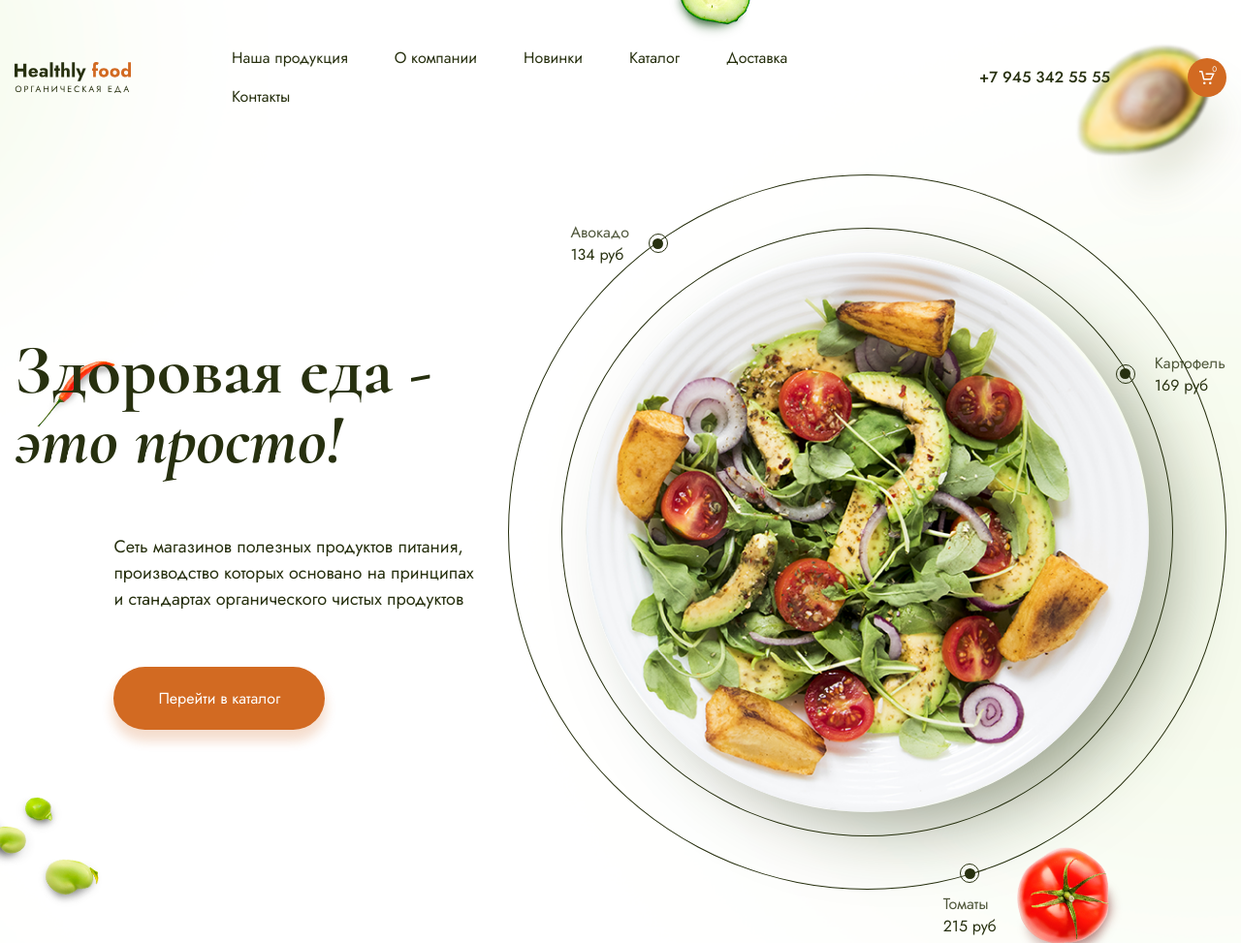
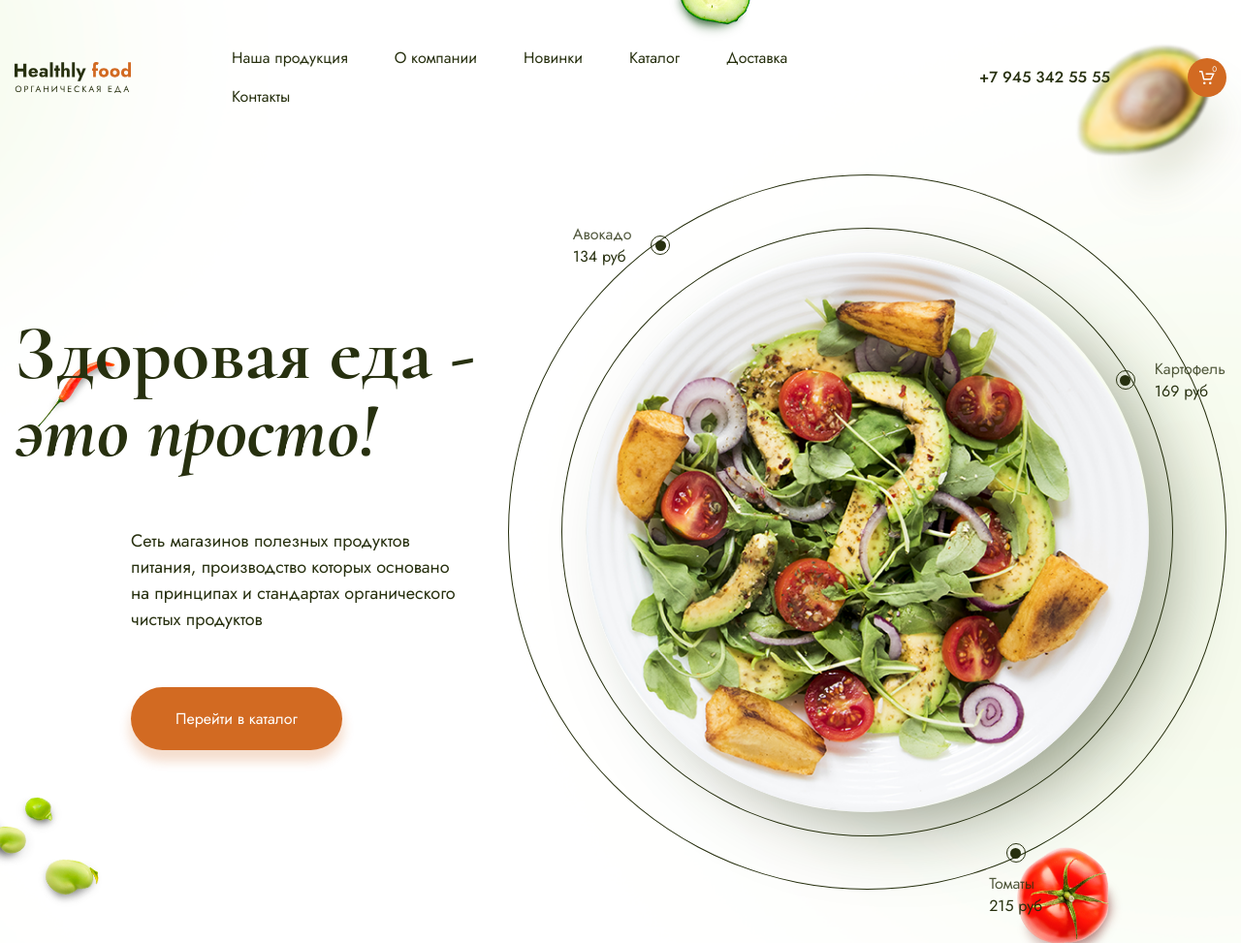
Before and after one commit to nikitor141/Module02-Shop, a website built with webpack: page src/index.html in a window 1280 px wide. Shown: the top 973 px of the page at 97% size. Built offline with nearby package versions, Linux system fonts and the light colour scheme.

Commit message:
edited hero section

```diff
--- a/src/index.html
+++ b/src/index.html
@@ -10,11 +10,10 @@
 
 <body>
    <div class="wrapper">
+      <div class="fullscreen">
          <header class="header">
-         <div class="header__fullscreen">
-            <div class="header__top">
             <div class="container">
-                  <div class="header__top-body">
+               <div class="header__body">
                   <a class="header__logo" href="/index.html">
                      <picture>
                         <source srcset="images/logo.svg" media="(max-width:768px)" width="96" height="25">
@@ -54,49 +53,48 @@
                   </button>
                </div>
             </div>
-            </div>
-            <div class="header__content">
+         </header>
+         <section class="hero">
             <div class="container">
-                  <div class="header__content-body">
-                     <div class="header__text">
-                        <h1 class="header__title">Здоровая еда - <span>это просто!</span></h1>
-                        <p class="header__description">
+               <div class="hero__body">
+                  <div class="hero__text">
+                     <h1 class="hero__title">Здоровая еда - <span>это просто!</span></h1>
+                     <p class="hero__description">
                         Сеть магазинов полезных продуктов питания, производство которых
                         основано на&nbsp;принципах и&nbsp;стандартах органического чистых продуктов
                      </p>
-                        <a class="header__text-button" href="#catalog">Перейти в каталог</a>
+                     <a class="hero__text-button" href="#catalog">Перейти в каталог</a>
                   </div>
-                     <div class="header__plate">
-                        <div class="header__plate-image">
+                  <div class="hero__plate">
+                     <div class="hero__plate-image">
                         <img src="images/plate.png" alt="Тарелка с едой" width="609" height="606">
                      </div>
-                        <button class="header__plate-item header__plate-item--one">
-                           <span class="header__plate-info">
-                              <span class="header__plate-ingredient">Авокадо</span>
-                              <span class="header__plate-price">134 руб</span>
+                     <button class="hero__plate-item hero__plate-item--one">
+                        <span class="hero__plate-info">
+                           <span class="hero__plate-ingredient">Авокадо</span>
+                           <span class="hero__plate-price">134 руб</span>
                         </span>
-                           <span class="header__plate-dot"></span>
+                        <span class="hero__plate-dot"></span>
                      </button>
-                        <button class="header__plate-item header__plate-item--two">
-                           <span class="header__plate-info">
-                              <span class="header__plate-ingredient">Картофель</span>
-                              <span class="header__plate-price">169 руб</span>
+                     <button class="hero__plate-item hero__plate-item--two">
+                        <span class="hero__plate-info">
+                           <span class="hero__plate-ingredient">Картофель</span>
+                           <span class="hero__plate-price">169 руб</span>
                         </span>
-                           <span class="header__plate-dot"></span>
+                        <span class="hero__plate-dot"></span>
                      </button>
-                        <button class="header__plate-item header__plate-item--three">
-                           <span class="header__plate-info">
-                              <span class="header__plate-ingredient">Томаты</span>
-                              <span class="header__plate-price">215 руб</span>
+                     <button class="hero__plate-item hero__plate-item--three">
+                        <span class="hero__plate-info">
+                           <span class="hero__plate-ingredient">Томаты</span>
+                           <span class="hero__plate-price">215 руб</span>
                         </span>
-                           <span class="header__plate-dot"></span>
+                        <span class="hero__plate-dot"></span>
                      </button>
                   </div>
                </div>
             </div>
+         </section>
       </div>
-         </div>
-      </header>
       <main class="content"></main>
       <footer class="footer"></footer>
    </div>
--- a/src/styles/main.scss
+++ b/src/styles/main.scss
@@ -128,7 +128,7 @@ button {
 //scss  ---------------------------------------------------
 %title {
    font-family: 'Cormorant', serif;
-   font-size: clamp(3rem, 5.66vw, 8rem);
+   font-size: 8rem;
    font-weight: 700;
    max-width: 13ch;
    span {
@@ -143,8 +143,8 @@ button {
 }
 
 %description {
-   margin: 0 0 0 min(8vw, 12rem);
-   font-size: clamp(1.2rem, 2.26vw, 1.8rem);
+   margin: 0 0 0 12rem;
+   font-size: 1.8rem;
    line-height: 1.5em;
    max-width: 60ch;
    a {
@@ -163,26 +163,21 @@ button {
       box-shadow: 0 1rem 1.1rem .2rem rgba(207, 92, 13, 0.4);
    }
 }
-//header --------------------------------------------------
-.header {
+// --------------------------------------------------------
+.fullscreen {
    min-height: 100vh;
    display: flex;
    flex-direction: column;
-   background: url("../images/header-bg.png") center/cover no-repeat;
+   background-repeat: no-repeat;
+   background-image: url("../images/cucumber.png"), url("../images/avocado.png"), url("../images/tomato.png"), url("../images/beans.png"), url("../images/pepper.png"), url("../images/header-bg.png");
+   background-position: 69rem 0, right -2rem top 4.4rem, right 12.2rem bottom 0, left 0 bottom 4.7rem, 3.8rem 40%, center;
+   background-size: auto, auto, auto, auto, auto, cover;
+}
+//header --------------------------------------------------
+.header {
+   padding: 4rem 0;
 
-   &__fullscreen {
-      display: flex;
-      flex-direction: column;
-      flex: 1 0 100%;
-      background-repeat: no-repeat;
-      background-image: url("../images/cucumber.png"), url("../images/avocado.png"), url("../images/tomato.png"), url("../images/beans.png"), url("../images/pepper.png");
-      background-position: 69rem 0, right -2rem top 4.4rem, right 12.2rem bottom 0, left 0 bottom 4.7rem, 3.8rem 40%;
-   }
-   &__top {
-      padding: 4rem 0;
-   }
-
-   &__top-body {
+   &__body {
       display: flex;
       align-items: center;
       justify-content: space-between;
@@ -205,6 +200,8 @@ button {
    &__menu-link {
       display: block;
       padding: 1.2rem 2.4rem;
+      transition: .3s;
+
       &:hover {
          color: var(--orange);
       }
@@ -213,6 +210,7 @@ button {
    &__tel {
       flex-shrink: 0;
       font-weight: 500;
+      transition: .3s;
 
       &:hover {
          color: var(--orange);
@@ -227,6 +225,7 @@ button {
       border-radius: 50%;
       background: var(--orange) url('../images/cart.svg') center / 1.6rem 1.4rem no-repeat;
       transition: .3s;
+
       &:hover {
          background-color: var(--green);
       }
@@ -239,12 +238,25 @@ button {
       color: white;
       font-size: .8rem;
    }
+}
 
-   &__content {
-      flex-grow: 1;
-      padding: 2rem 0 7.5rem;
-   }
-   &__content-body {
+//flex main -----------------------------------------------
+.content {
+   flex-grow: 1;
+
+   //temp
+   height: 100vh;
+   background: #eee;
+
+}
+
+.hero {
+   flex-grow: 1;
+   display: flex;
+   align-items: center;
+   padding: 2rem 0 7.5rem;
+
+   &__body {
       display: flex;
       gap: 3rem;
       align-items: center;
@@ -268,7 +280,7 @@ button {
    &__text-button {
       @extend %button;
       display: inline-block;
-      margin: 0 0 0 min(8vw, 12rem);
+      margin: 0 0 0 12rem;
    }
 
    &__plate {}
@@ -277,6 +289,7 @@ button {
       img {
          box-shadow: 3.5rem 2.5rem 8rem -2rem rgba(38, 47, 15, 0.5);
          border-radius: 50%;
+         width: 60.9rem;
       }
    }
    &__plate-item {
@@ -295,17 +308,6 @@ button {
    &__plate-ingredient {}
 
    &__plate-dot {}
-
-}
-
-//flex main -----------------------------------------------
-.content {
-   flex-grow: 1;
-
-   //temp
-   height: 100vh;
-   background: #eee;
-
 }
 //footer --------------------------------------------------
 //adaptive ------------------------------------------------
@@ -319,17 +321,17 @@ button {
 @media (max-width: 1024px) {}
 
 @media (min-width: 769px) {
-   .header {
+   .hero {
       &__plate, &__plate-image {
          border-radius: 50%;
          border: .1rem solid var(--green);
       }
       &__plate {
          position: relative;
-         padding: min(5.5vw, 5.4rem);
+         padding: 5.4rem;
       }
       &__plate-image {
-         padding: min(2.5vw, 2.4rem);
+         padding: 2.4rem;
       }
 
       &__plate-item {
@@ -342,27 +344,26 @@ button {
          text-align: left;
 
          &:hover {
-            .header__plate-dot {
+            .hero__plate-dot {
                border-color: var(--orange);
                &::after {
                   background-color: var(--orange);
                }
             }
          }
-
          &--one {
-            left: 8.6%;
-            top: 6.4%;
+            left: 6.6rem;
+            top: 4.9rem;
          }
          &--two {
             flex-direction: row-reverse;
             right: 0;
-            top: 24.7%;
+            top: 18.8rem;
          }
          &--three {
             flex-direction: column-reverse;
-            right: 32%;
-            bottom: -6.8%;
+            right: 18.9rem;
+            bottom: -2.9rem;
          }
       }
 
@@ -386,8 +387,10 @@ button {
          display: flex;
          align-items: center;
          justify-content: center;
+         transition: .3s;
 
          &::after {
+            transition: .3s;
             content: "";
             width: 1.1rem;
             height: 1.1rem;
@@ -399,7 +402,7 @@ button {
 }
 
 @media (max-width: 768px) {
-   .header {
+   .hero {
       &__plate-item {
          display: none;
       }
```
Also changed, not shown: dist/index.html, dist/styles/main.css, 1 other file. Lines whose indentation alone changed are shown as unchanged.
